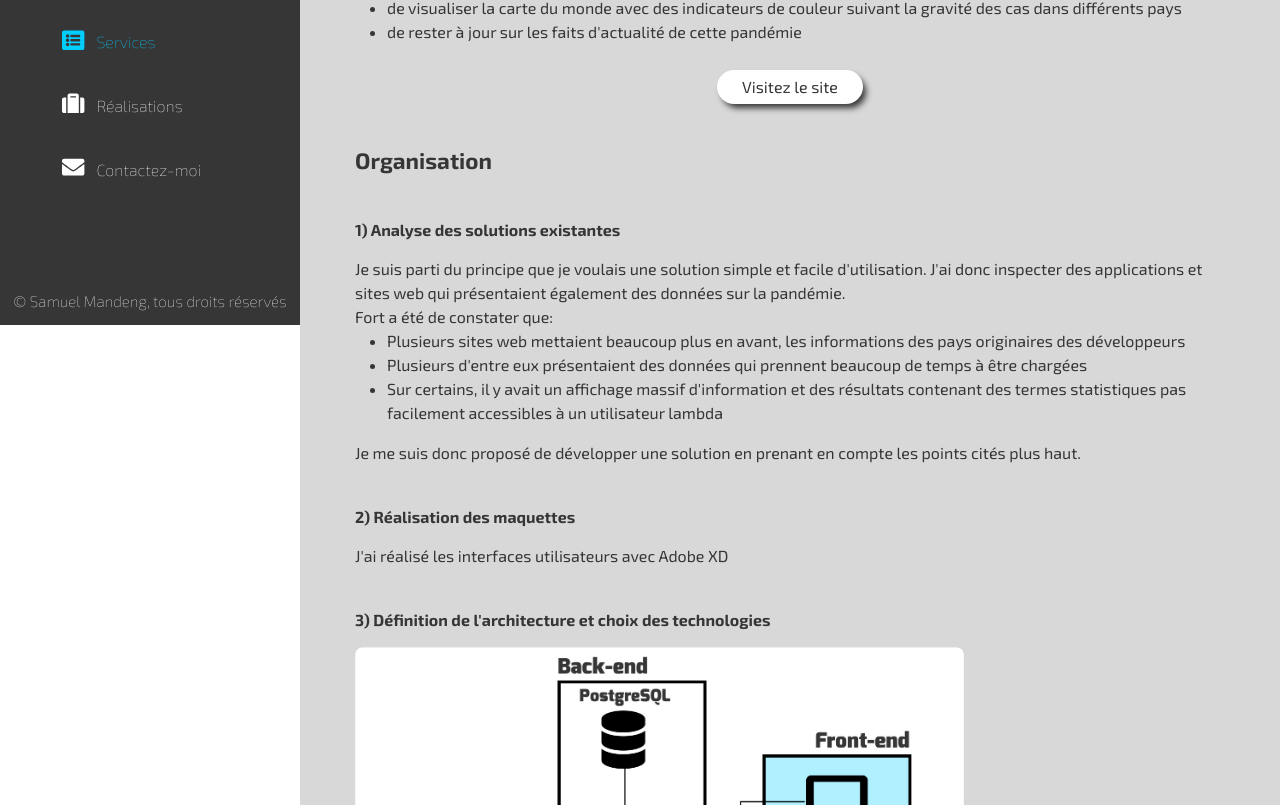
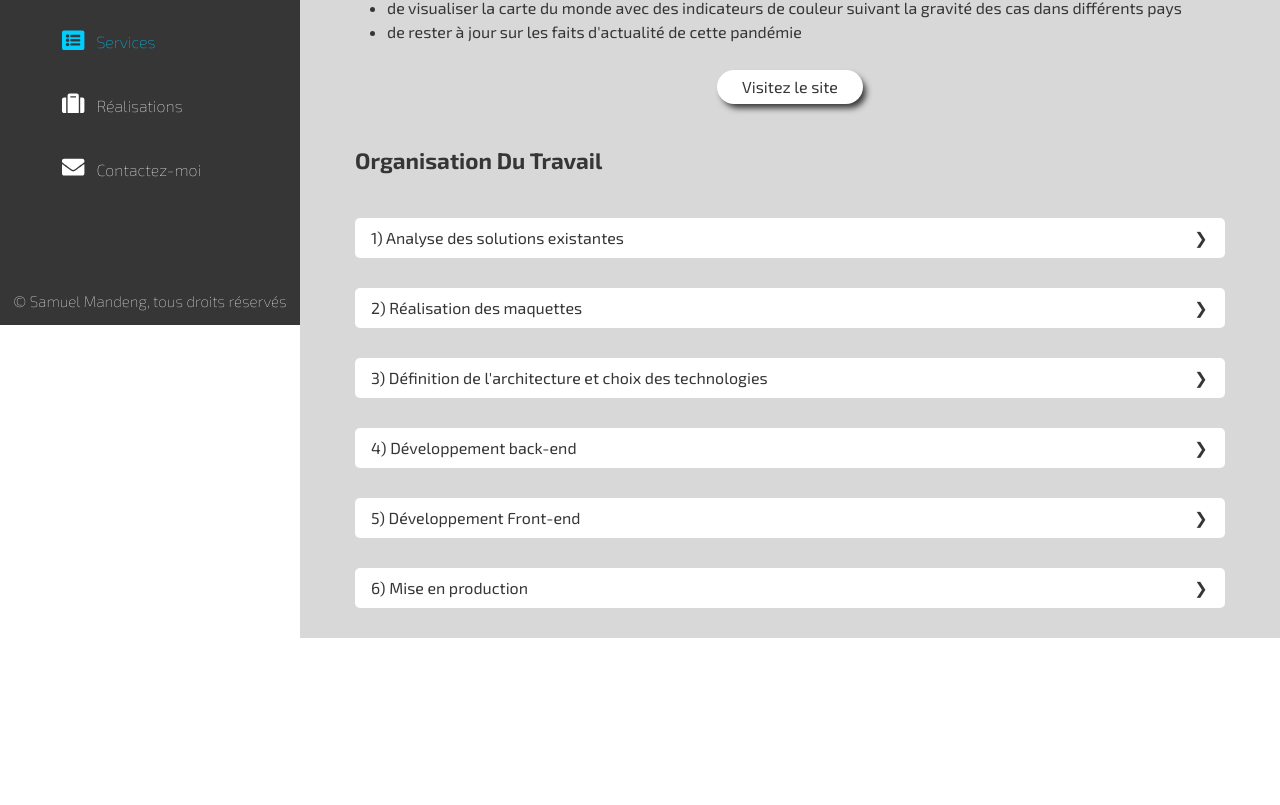
Before and after one commit to zrotof/portfolio_sam, an Angular app: page /sscovid in a window 1280 px wide. Shown: the part 475-1280 px from the top of the page. After the commit the page ends 1113 px from the top, so only its background shows below. Built offline with nearby package versions, Linux system fonts and the light colour scheme.

Commit message:
updates accordions on sscovid19 page

```diff
--- a/src/app/components/sscovid19/sscovid19.component.html
+++ b/src/app/components/sscovid19/sscovid19.component.html
@@ -6,8 +6,8 @@
         <div class="description">
             <img src="../../../assets/img/sscovid19_logo.png" alt="Logo of sscovid19 website">
             <span class="description-title">Description</span>
-            <span><strong>SSCOVID19</strong> est une application web multilingue ( anglais, français ) que j'ai créé dans le but de rejoindre activement la lutte contre l'évolution de la covid-19 dans le monde en permettant à la terre entière de rester informée sur l'évolution du virus.</span>
-            <span>Elle prend en compte les données de plus de 215 pays et permet: </span>
+            <span><strong>SSCOVID19</strong> est un projet personnel que j'ai réalisé dans le but de participer activement à la lutte contre la covid-19 dans le monde en permettant à la terre entière de rester informée sur l'évolution du virus.</span>
+            <span>C'est une application web multilingue ( anglais, français ) qui prend en compte les données de plus de 215 pays et permet: </span>
                 <ul>
                     <li>de consulter les chiffres totaux mondiaux</li>
                     <li>de consulter les chiffres par pays et par continent</li>
@@ -20,9 +20,14 @@
         </div>
 
         <div class="organisation">
-            <span class="organisation-title">Organisation</span>
-            <span class="organisation-subtitle">1) Analyse des solutions existantes</span>
-            <div class="organisation-first-step">
+            <span class="organisation-title">Organisation Du Travail</span>
+
+            <div class="accordions">
+
+                <div class="tab">
+                    <input type="checkbox" id="chck1">
+                    <label class="tab-label" for="chck1">1) Analyse des solutions existantes</label>
+                    <div class="tab-content">
                         <span> Je suis parti du principe que je voulais une solution simple et facile d'utilisation. J'ai donc inspecter des applications et sites web qui présentaient également des données sur la pandémie.  </span>
                         <span>Fort a été de constater que:</span>
                         <ul>
@@ -31,29 +36,63 @@
                             <li>Sur certains, il y avait un affichage massif d'information et des résultats contenant des termes statistiques pas facilement accessibles à un utilisateur lambda</li>
                         </ul>
                         <span>Je me suis donc proposé de développer une solution en prenant en compte les points cités plus haut.</span>
+
                     </div>
-            <span class="organisation-subtitle">2) Réalisation des maquettes</span>
+                </div>
+
+                <div class="tab">
+                    <input type="checkbox" id="chck2">
+                    <label class="tab-label" for="chck2">2) Réalisation des maquettes</label>
+                    <div class="tab-content">
                         <span>J'ai réalisé les interfaces utilisateurs avec Adobe XD</span>
-            <span class="organisation-subtitle">3) Définition de l'architecture et choix des technologies</span>
+                    </div>
+                </div>
+
+                <div class="tab">
+                    <input type="checkbox" id="chck3">
+                    <label class="tab-label" for="chck3">3) Définition de l'architecture et choix des technologies</label>
+                    <div class="tab-content">
                         <img src="../../../assets/img/architechture.png" alt="architecture of sscovid19.com"/>
-            <span class="organisation-subtitle">4) Développement back-end</span>
+                    </div>
+                </div>
+
+                <div class="tab">
+                    <input type="checkbox" id="chck4">
+                    <label class="tab-label" for="chck4">4) Développement back-end</label>
+                    <div class="tab-content">
                         <ul>
                             <li>création et connexion de la base de données</li>
                             <li>récupération des données brutes de l'API externe desease.sh pour un stockage spécifique </li>
                             <li>création des endpoints d'exposition de l'API</li>
                         </ul>
-            <span class="organisation-subtitle">5) Développement Front-end</span>
+                    </div>
+                </div>
+
+                <div class="tab">
+                    <input type="checkbox" id="chck5">
+                    <label class="tab-label" for="chck5">5) Développement Front-end</label>
+                    <div class="tab-content">
                         <ul>
                             <li>intégration des maquettes et SEO on page</li>
                             <li>Responsive design</li>
                             <li>ajout de google analytics en vue de monitorer le comportement des visiteurs </li>
                         </ul>
-            <span class="organisation-subtitle">6) Mise en production</span>
+                    </div>
+                </div>
+
+                <div class="tab">
+                    <input type="checkbox" id="chck6">
+                    <label class="tab-label" for="chck6">6) Mise en production</label>
+                    <div class="tab-content">
                         <ul>
                             <li>hébergement du back-end sur heoku</li>
                             <li>achat du nom de domaine sscovid19.com</li>
                             <li>hébergement du front-end sur hostinger</li>
                         </ul>
+                    </div>
+                </div>
+
+            </div>
 
         </div>
 
--- a/src/app/components/sscovid19/sscovid19.component.scss
+++ b/src/app/components/sscovid19/sscovid19.component.scss
@@ -1,3 +1,5 @@
+$fontcolor : #363636;
+
 .sscovid{
     margin: 0 0 0 300px;
     min-height: 100vh;
@@ -6,7 +8,7 @@
     justify-content: center;
     align-items: flex-start;
     background-color: #D8D8D8;
-    color:#363636;
+    color: $fontcolor;
 
     .content{
         width: 100%;
@@ -43,6 +45,7 @@
 
             .description-title{
                 margin-bottom: 15px;
+
                 font-weight: bold;
                 font-size: 1.4em;
             }
@@ -87,6 +90,79 @@
                 font-weight: bold;
                 font-size: 1.4em;
                 margin-top: 40px;
+                margin-bottom: 40px;
+            }
+
+
+
+            .accordions{
+                display: flex;
+                flex-direction: column;
+                align-items: center;
+                justify-content: center;
+                overflow: hidden;
+                .tab{
+                    width: 100%;
+                    overflow: hidden;
+                    position: relative;
+                    background-color: white;
+                    margin-bottom: 30px;
+                    border-radius: 5px;
+
+                    input{
+                        position: absolute;
+                        display: none;
+                    }
+
+                    .tab-label {
+                        display: flex;
+                        justify-content: space-between;
+                        padding: 0.5em 1em;
+                        font-weight: 400;
+                        cursor: pointer;
+                        /* Icon */
+                        &:hover {
+                          color: #00CEFF;
+                        }
+                        &::after {
+                          content: "\276F";
+                          width: 1em;
+                          height: 1em;
+                          text-align: center;
+                          transition: all .35s;
+                        }
+                      }
+                      &-content {
+                        max-height: 0;
+                        padding: 0 1em;
+                        color: $fontcolor;
+                        background: white;
+                        transition: all .35s;
+                      }
+                      &-close {
+                        display: flex;
+                        justify-content: flex-end;
+                        padding: 1em;
+                        font-size: 0.75em;
+                        cursor: pointer;
+
+                      }
+
+                      input:checked {
+
+                        + .tab-label {
+                          background: #00CEFF;
+                          color: white;
+                          &::after {
+                            transform: rotate(90deg);
+                          }
+                        }
+                        ~ .tab-content {
+                          max-height: 100vh;
+                          padding: 1em;
+                        }
+                      }
+                }
             }
 
             .organisation-subtitle{
```
Lines whose indentation alone changed are shown as unchanged.
